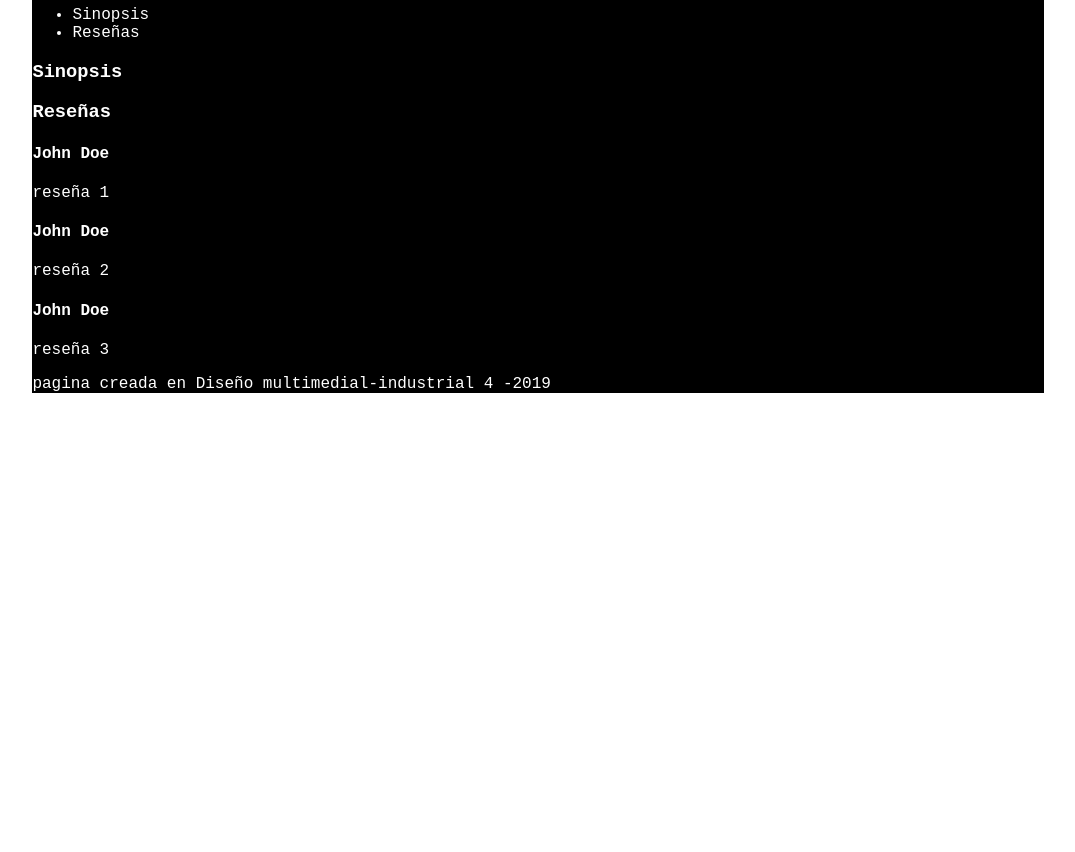
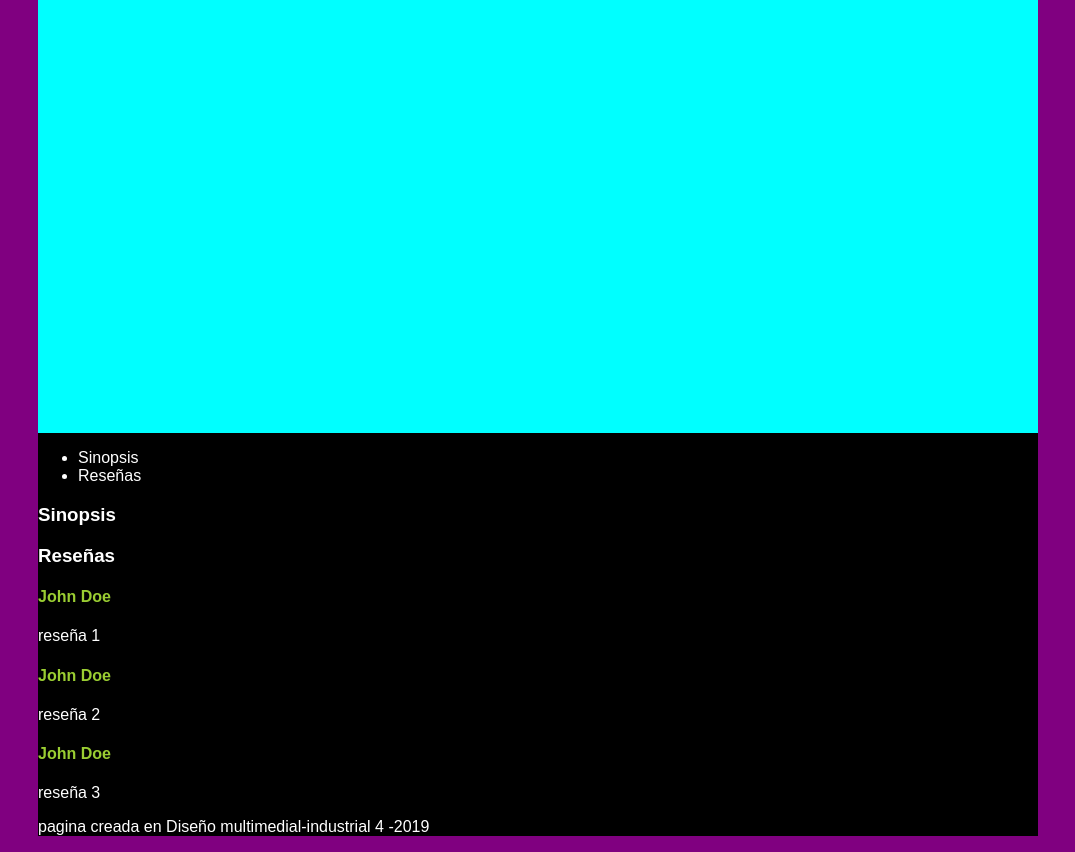
Before and after one commit to matiexe/proyecto-peli, a plain HTML site: page index.html in a window 1280 px wide. Shown: the part 74-926 px from the top of the page, without its empty margins (102-1177 px from the left). Before the commit the page ends 800 px from the top, so only its background shows below. Drawn offline with Linux system fonts and the light colour scheme.

Commit message:
practicando css

```diff
--- a/assets/css/style.css
+++ b/assets/css/style.css
@@ -1,7 +1,25 @@
-.container{
+.container {
     background-color: black;
-    width: 80%;
-    margin:auto;
-    font-family: 'Courier New', Courier, monospace;
-    color:white;
+    color: white;
+    font-family: Arial, Helvetica, sans-serif;
+    width: 1000px;
+    margin: auto;
+
 }
+.header {
+    width: 100%;
+    height: 486px;
+    background-color: aqua;
+}
+.menu{
+    margin:0px;
+    width: 100%;
+    height: 50px;
+    background-color: darkgoldenrod;
+}
+body{
+    background-color: purple;
+}
+h4{
+    color: yellowgreen;
+}
--- a/index.html
+++ b/index.html
@@ -8,8 +8,9 @@
     <title>Sinopsis Pelicula</title>
 </head>
 <body>
+
     <div class="container">
-        <header>
+        <header class="header">
             <h1>Titulo de pelicula</h1>
         </header>
         <nav>
```
